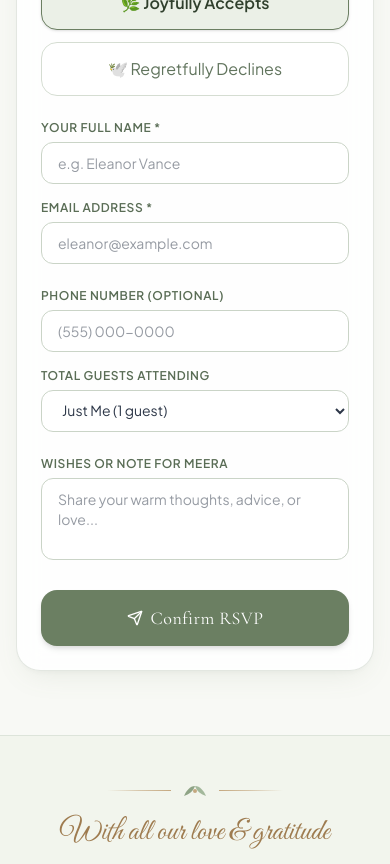
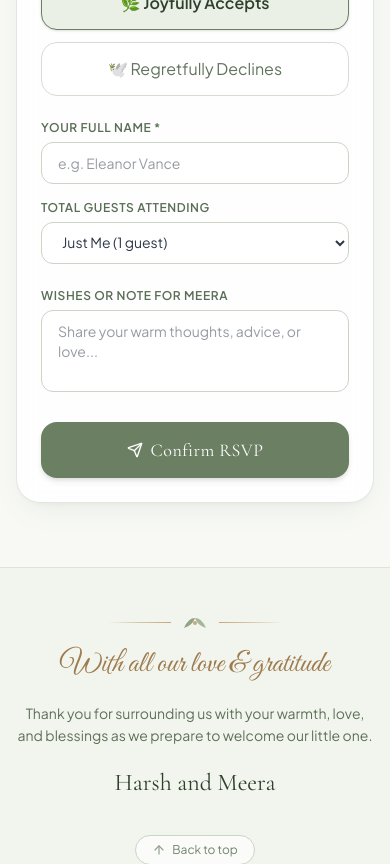
Before and after one commit to tapanshah1/baby-shower-rsvp, a React (Vite) app: page / in a window 390 px wide. Shown: the part 2440-3304 px from the top of the page. Built offline with nearby package versions, Linux system fonts and the light colour scheme.

Commit message:
Remove email and phone number fields from RSVP form

```diff
--- a/src/components/RSVPForm.jsx
+++ b/src/components/RSVPForm.jsx
@@ -215,7 +215,7 @@ export const RSVPForm = () => {
               </div>
 
               {/* Guest Information */}
-              <div className="grid grid-cols-1 sm:grid-cols-2 gap-4">
+              <div className={formData.attending === 'yes' ? "grid grid-cols-1 sm:grid-cols-2 gap-4" : ""}>
                 <div>
                   <label htmlFor="fullName" className="block text-xs font-semibold uppercase tracking-wider text-[#5A6D56] mb-1.5">
                     Your Full Name *
@@ -227,39 +227,6 @@ export const RSVPForm = () => {
                     required
                     placeholder="e.g. Eleanor Vance"
                     value={formData.fullName}
-                    onChange={handleChange}
-                    className="w-full px-4 py-2.5 rounded-xl bg-white border border-[#CAD4C7] focus:border-[#6B7F62] focus:ring-2 focus:ring-[#8F9E8B]/30 outline-none text-sm transition"
-                  />
-                </div>
-
-                <div>
-                  <label htmlFor="email" className="block text-xs font-semibold uppercase tracking-wider text-[#5A6D56] mb-1.5">
-                    Email Address *
-                  </label>
-                  <input
-                    type="email"
-                    id="email"
-                    name="email"
-                    required
-                    placeholder="eleanor@example.com"
-                    value={formData.email}
-                    onChange={handleChange}
-                    className="w-full px-4 py-2.5 rounded-xl bg-white border border-[#CAD4C7] focus:border-[#6B7F62] focus:ring-2 focus:ring-[#8F9E8B]/30 outline-none text-sm transition"
-                  />
-                </div>
-              </div>
-
-              <div className="grid grid-cols-1 sm:grid-cols-2 gap-4">
-                <div>
-                  <label htmlFor="phone" className="block text-xs font-semibold uppercase tracking-wider text-[#5A6D56] mb-1.5">
-                    Phone Number (Optional)
-                  </label>
-                  <input
-                    type="tel"
-                    id="phone"
-                    name="phone"
-                    placeholder="(555) 000-0000"
-                    value={formData.phone}
                     onChange={handleChange}
                     className="w-full px-4 py-2.5 rounded-xl bg-white border border-[#CAD4C7] focus:border-[#6B7F62] focus:ring-2 focus:ring-[#8F9E8B]/30 outline-none text-sm transition"
                   />
```
